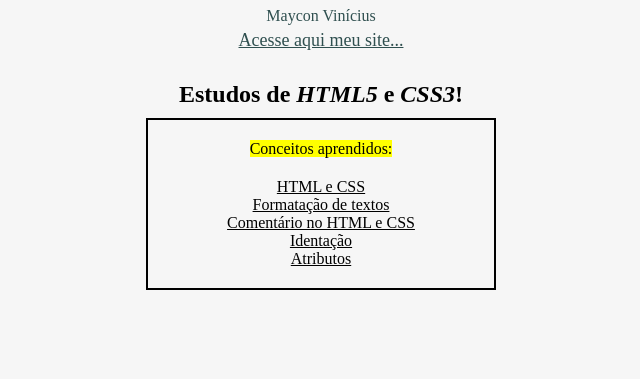
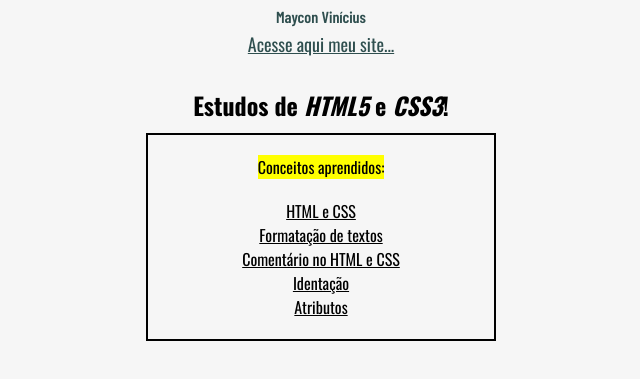
Before and after one commit to mayconviniciusdev/learn-webcore, a plain HTML site: page html/initial.html in a window 1280 px wide. Shown: the part 203-582 px from the top of the page, without its empty margins (319-959 px from the left). Drawn offline with nearby package versions, Linux system fonts and the light colour scheme.

Commit message:
chore(html, css): add external font

```diff
--- a/css/style.css
+++ b/css/style.css
@@ -1,5 +1,11 @@
 * {box-sizing: border-box;} /* Config padrão de todo projeto */
-body { margin: 50px 0; background-color: #F6F6F6}
+body { margin: 50px 0; background-color: #F6F6F6; font-family: "Oswald", sans-serif;}
+
+.barlow-semibold {
+  font-family: "Barlow Condensed", sans-serif;
+  font-weight: 600;
+  font-style: normal;
+}
 
 img {display: block; margin: auto; border-radius: 20px;}
 
--- a/html/initial.html
+++ b/html/initial.html
@@ -1,6 +1,10 @@
 <!DOCTYPE html> <!-- Estrutura básica do HTML5 -->
 <html>
   <head> <!-- Config da Página/Website -->
+    <link rel="preconnect" href="https://fonts.googleapis.com">
+    <link rel="preconnect" href="https://fonts.gstatic.com" crossorigin>
+    <link href="https://fonts.googleapis.com/css2?family=Barlow+Condensed:wght@600&family=Oswald:wght@200..700&display=swap" rel="stylesheet">
+
     <title>Learn HTML, CSS E JS</title>
     <meta charset="UTF-8"/>
     <link rel="stylesheet" href="../css/style.css">
@@ -13,7 +17,7 @@
     width="200px"/>
 
     <section class="ap">
-      <p class="name">Maycon Vinícius</p>
+      <p class="name barlow-semibold">Maycon Vinícius</p>
       <a href="https://mayconviniciusdev.com">Acesse aqui meu site...</a>
       <h1 id="title">Estudos de <i>HTML5</i> e <i>CSS3</i>!</h1>
 
```
